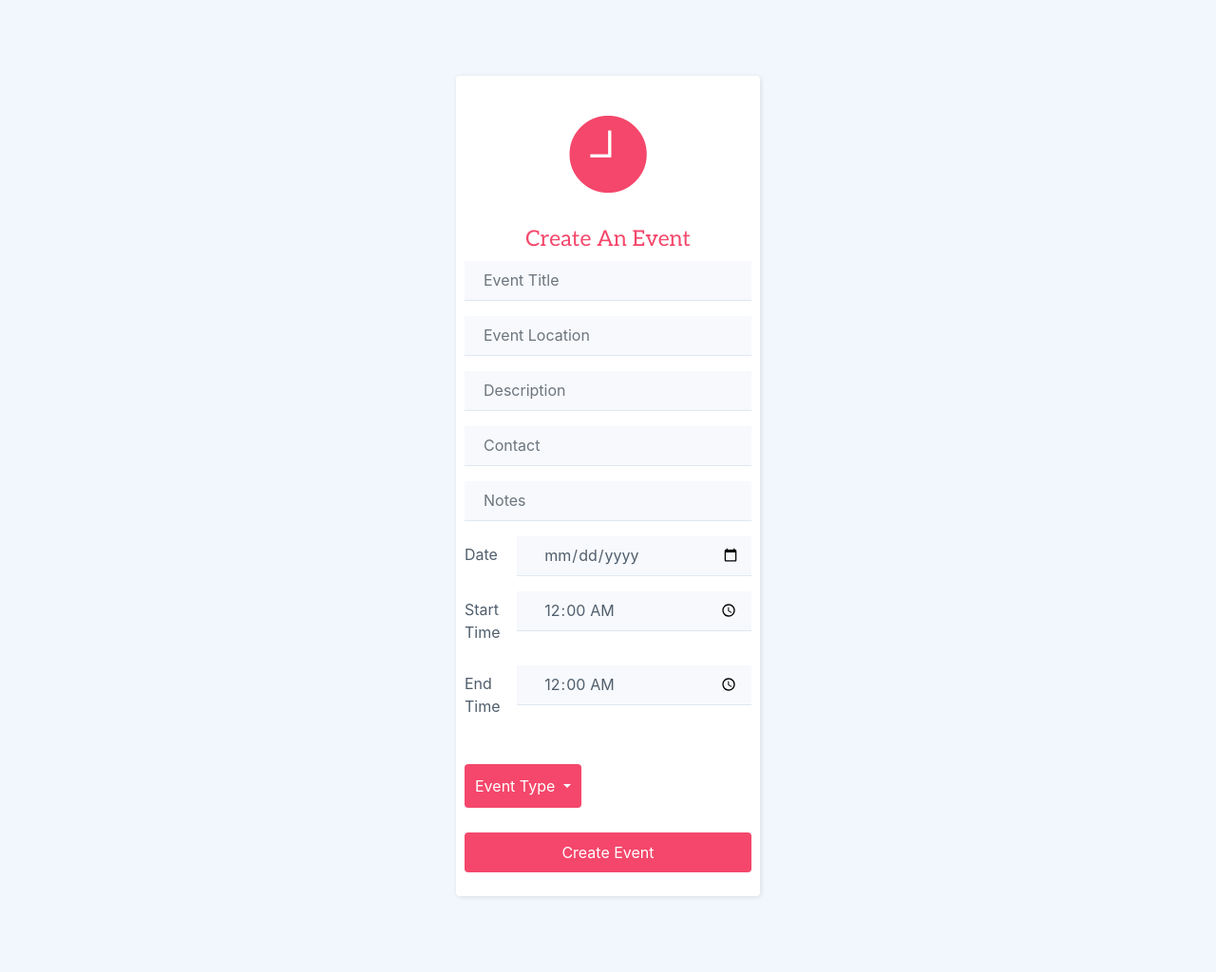
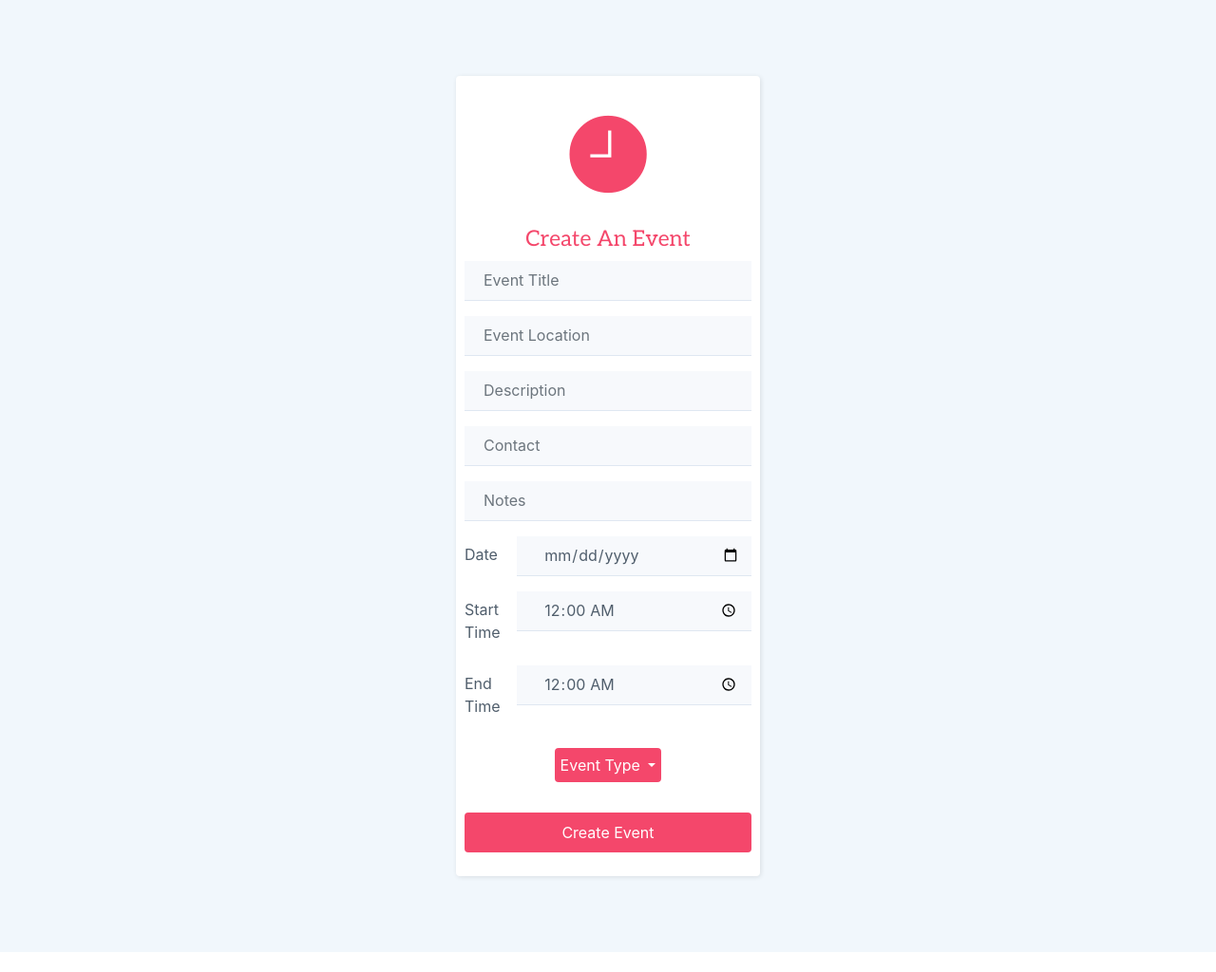
Before and after one commit to kpreilly/CommunityServicePlanner, a website: page public/createEvent.html in a window 1280 px wide. Shown: the whole page at 95% size. After the commit the page ends 1003 px from the top, so only its background shows below. Drawn offline with Linux system fonts and the light colour scheme; files whose address does not match are found by name; a web font is replaced by a local one.

Commit message:
Create event served at '/create'

```diff
--- a/Login-Form-Clean.css
+++ /dev/null
@@ -1,100 +0,0 @@
-.login-clean {
-  background: #f1f7fc;
-  padding: 80px 0;
-}
-
-.login-clean form {
-  max-width: 320px;
-  width: 100%;
-  margin: 0 auto;
-  background-color: #ffffff;
-  padding: 40px;
-  border-radius: 4px;
-  color: #505e6c;
-  box-shadow: 1px 1px 5px rgba(0,0,0,0.1);
-}
-
-.login-clean .illustration {
-  text-align: center;
-  padding: 0 0 20px;
-  font-size: 100px;
-  color: rgb(244,71,107);
-}
-
-.login-clean form .form-control {
-  background: #f7f9fc;
-  border: none;
-  border-bottom: 1px solid #dfe7f1;
-  border-radius: 0;
-  box-shadow: none;
-  outline: none;
-  color: inherit;
-  text-indent: 8px;
-  height: 42px;
-}
-
-.login-clean form .btn-primary {
-  background: #f4476b;
-  border: none;
-  border-radius: 4px;
-  padding: 11px;
-  box-shadow: none;
-  margin-top: 26px;
-  text-shadow: none;
-  outline: none !important;
-}
-
-.login-clean form .btn-primary:hover, .login-clean form .btn-primary:active {
-  background: #eb3b60;
-}
-
-.login-clean form .btn-primary:active {
-  transform: translateY(1px);
-}
-
-
-.login-clean form .dropdown-toggle {
- background: #f4476b;
-  border: none;
-  border-radius: 4px;
-  text-align: center;
-
-  padding: 6px;
-  box-shadow: none;
-  margin-top: 3px;
-  text-shadow: none;
-  outline: none !important;
-
-}
-
-.login-clean form .dropdown {
- background: #ffffff;
-  border: none;
-  border-radius: 4px;
-  text-align: center;
-
-  padding: 6px;
-  box-shadow: none;
-  margin-top: 3px;
-  text-shadow: none;
-  outline: none !important;
-
-}
-
-
-
-
-
-.login-clean form .forgot {
-  display: block;
-  text-align: center;
-  font-size: 12px;
-  color: #6f7a85;
-  opacity: 0.9;
-  text-decoration: none;
-}
-
-.login-clean form .forgot:hover, .login-clean form .forgot:active {
-  opacity: 1;
-  text-decoration: none;
-}
--- a/public/assets/css/Login-Form-Clean.css
+++ b/public/assets/css/Login-Form-Clean.css
@@ -5,7 +5,7 @@
 
 .login-clean form {
   max-width: 320px;
-  width: 90%;
+  width: 100%;
   margin: 0 auto;
   background-color: #ffffff;
   padding: 40px;
@@ -52,6 +52,39 @@
   transform: translateY(1px);
 }
 
+
+.login-clean form .dropdown-toggle {
+ background: #f4476b;
+  border: none;
+  border-radius: 4px;
+  text-align: center;
+
+  padding: 6px;
+  box-shadow: none;
+  margin-top: 3px;
+  text-shadow: none;
+  outline: none !important;
+
+}
+
+.login-clean form .dropdown {
+ background: #ffffff;
+  border: none;
+  border-radius: 4px;
+  text-align: center;
+
+  padding: 6px;
+  box-shadow: none;
+  margin-top: 3px;
+  text-shadow: none;
+  outline: none !important;
+
+}
+
+
+
+
+
 .login-clean form .forgot {
   display: block;
   text-align: center;
--- a/server.js
+++ b/server.js
@@ -89,6 +89,10 @@ app.post('/register', (req, res) => {
     }
 });
 
+app.get('/create', (req, res)=>{
+    res.status(200).sendFile(__dirname + '/public/createEvent.html')
+});
+
 // temporary get request for home page
 app.get('/home', (req, res)=>{
    res.status(200).sendFile(__dirname + '/public/logout.html')
```
Also changed, not shown: public/createEvent.html (renamed from createEvent.html).
